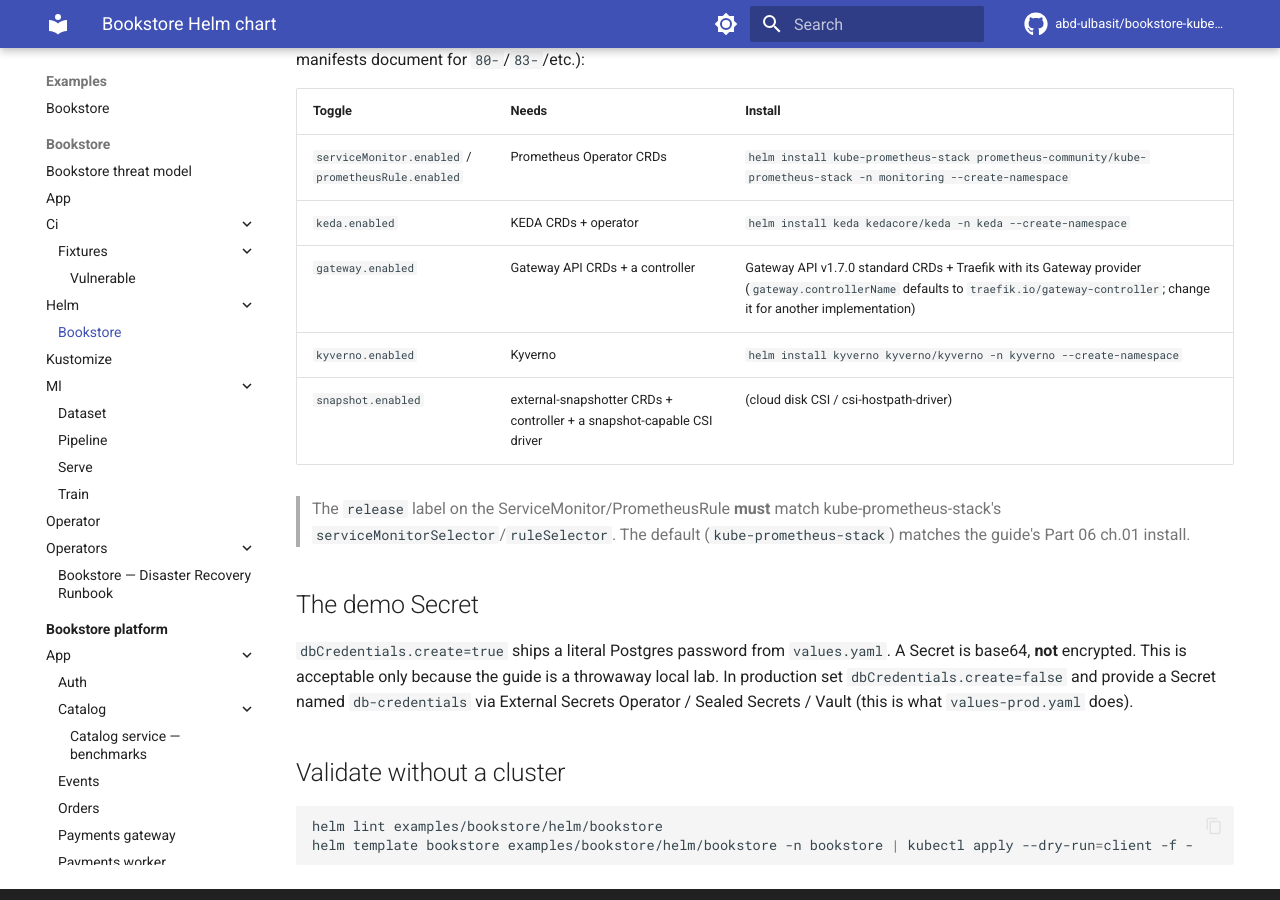
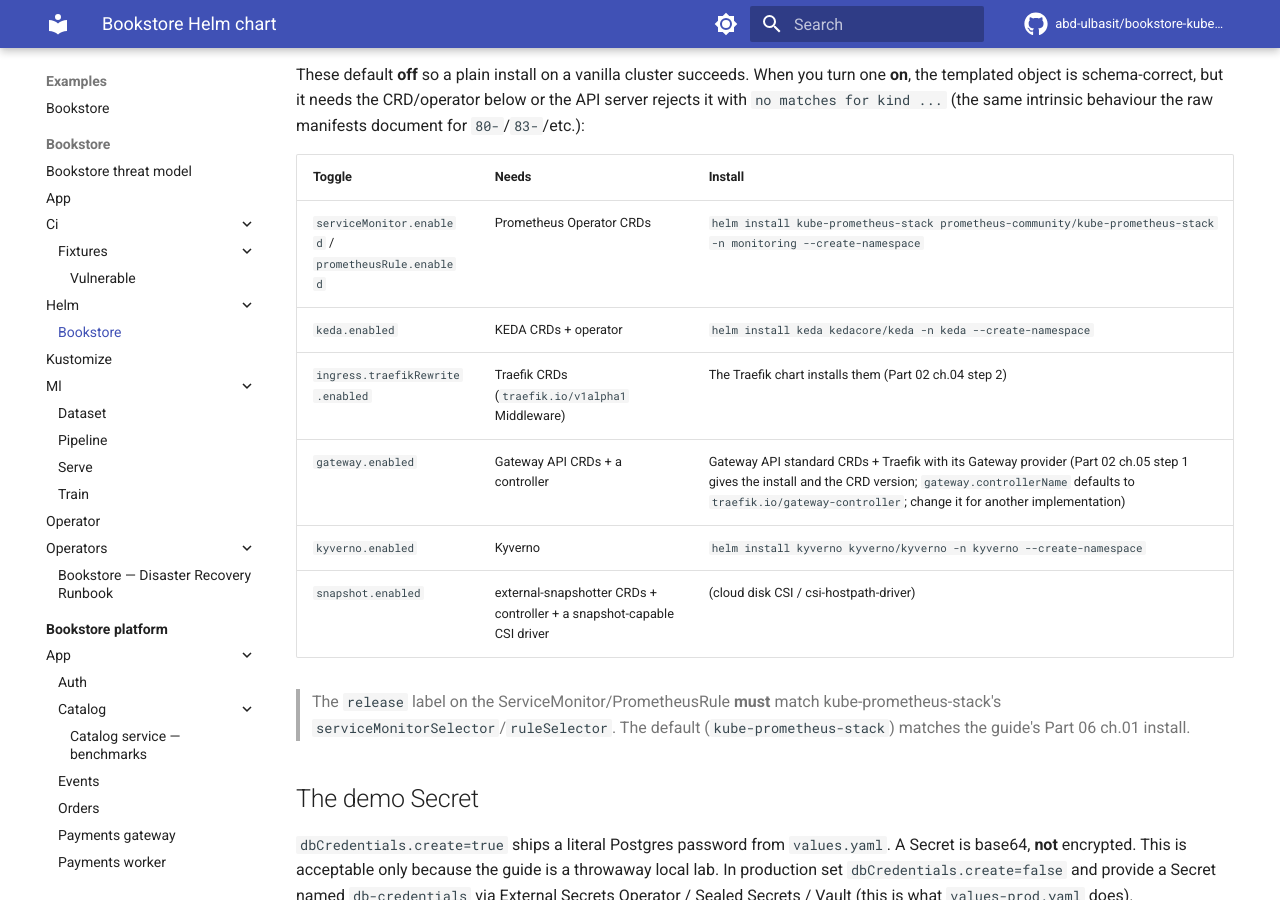
Before and after one commit to abd-ulbasit/bookstore-kubernetes-guide, an MkDocs documentation site: the page built from full-guide/examples/bookstore/helm/bookstore/README.md, in a window 1280 px wide and 900 px high, scrolled down 2504 px. Built offline with MkDocs 1.6.1 and Material for MkDocs 9.7.7, drawn with Linux system fonts in a browser that asks for light colours; comment, search, counter and statistics services are not loaded; some of the changed text lies outside the part shown.

Commit message:
examples: move the Bookstore Ingress from ingress-nginx to Traefik
Chapter 02.04 teaches Traefik, and the example tree still named the retired
ingress-nginx: class nginx, the rewrite-target annotation and nginx regex
paths with ImplementationSpecific, in the raw file, the Kustomize base, the
three Kustomize overlay patches and the Helm template and values.

The services serve /books and /orders (app/catalog/main.go,
app/orders/main.go) and the UI calls /api/books and /api/orders, so the
prefix has to be stripped at the edge, and Prefix routes with no rewrite do
not work: the catalog answers /api/books with a 404. Traefik strips it with a
Middleware, a custom resource, so the pair is opt-in, like every other
CRD-backed extra in the tree, and the default renders stay free of CRD kinds:

- 50-ingress.yaml (raw, base, Helm): class traefik, Prefix paths, no
  annotation. The overlay patches use Prefix paths too.
- raw-manifests/50-ingress-traefik.yaml: the Middleware and the annotated
  Ingress, the same block as chapter 02.04 step 6.
- Helm ingress.traefikRewrite.enabled (default false) renders the Middleware
  and the annotation; kustomize/components/traefik-rewrite does the same.

ADR 0007 counts hold: Helm 49 (50 with the rewrite on), Kustomize dev 45,
staging 49, prod 48. Checked against a real Traefik 42.2.0 release on the lab
cluster: the portable Ingress alone returns 404 for /api/books, the raw pair
and the Helm-rendered pair both return 200.

The Gateway CRD version comments no longer pin v1.7.0 (chapter 02.05 states
which version Traefik documents and which the lab ran), the Kustomize README
no longer names v1.1.0, the NetworkPolicy count in the Helm values reads 10,
and kustomize/base/12-redis.yaml is byte-identical to the raw file again.

Co-Authored-By: Claude Sonnet 5.5 <noreply@anthropic.com>

```diff
--- a/full-guide/examples/bookstore/helm/bookstore/README.md
+++ b/full-guide/examples/bookstore/helm/bookstore/README.md
@@ -56,6 +56,7 @@ the toggles and image blocks. Highlights:
 | `migrationJob.enabled` | `true` | DB migrate Job as a **post-install/post-upgrade hook** (after the StatefulSet) |
 | `cleanupCronJob.enabled` | `true` | Nightly cleanup CronJob (a normal release object) |
 | `ingress.enabled` | `true` | Ingress edge (built-in API) — **XOR** `gateway` |
+| `ingress.traefikRewrite.enabled` | `false` | Traefik Middleware that strips `/api` (CRD) plus the annotation that attaches it; the services serve `/books` and `/orders` |
 | `gateway.enabled` | `false` | Gateway API edge (CRD) — **XOR** `ingress` |
 | `networkPolicy.enabled` | `true` | All 10 NetworkPolicies (enforcement needs a policy CNI) |
 | `hpa.enabled` | `true` | catalog HPA (built-in `autoscaling/v2`) |
@@ -85,7 +86,8 @@ CRD/operator below or the API server rejects it with `no matches for kind ...`
 |---|---|---|
 | `serviceMonitor.enabled` / `prometheusRule.enabled` | Prometheus Operator CRDs | `helm install kube-prometheus-stack prometheus-community/kube-prometheus-stack -n monitoring --create-namespace` |
 | `keda.enabled` | KEDA CRDs + operator | `helm install keda kedacore/keda -n keda --create-namespace` |
-| `gateway.enabled` | Gateway API CRDs + a controller | Gateway API v1.7.0 standard CRDs + Traefik with its Gateway provider (`gateway.controllerName` defaults to `traefik.io/gateway-controller`; change it for another implementation) |
+| `ingress.traefikRewrite.enabled` | Traefik CRDs (`traefik.io/v1alpha1` Middleware) | The Traefik chart installs them (Part 02 ch.04 step 2) |
+| `gateway.enabled` | Gateway API CRDs + a controller | Gateway API standard CRDs + Traefik with its Gateway provider (Part 02 ch.05 step 1 gives the install and the CRD version; `gateway.controllerName` defaults to `traefik.io/gateway-controller`; change it for another implementation) |
 | `kyverno.enabled` | Kyverno | `helm install kyverno kyverno/kyverno -n kyverno --create-namespace` |
 | `snapshot.enabled` | external-snapshotter CRDs + controller + a snapshot-capable CSI driver | (cloud disk CSI / csi-hostpath-driver) |
 
```
Also changed, not shown: CHANGELOG.md (+12 -0 lines), full-guide/examples/bookstore/kustomize/README.md (+3 -1 lines), 16 other files.
